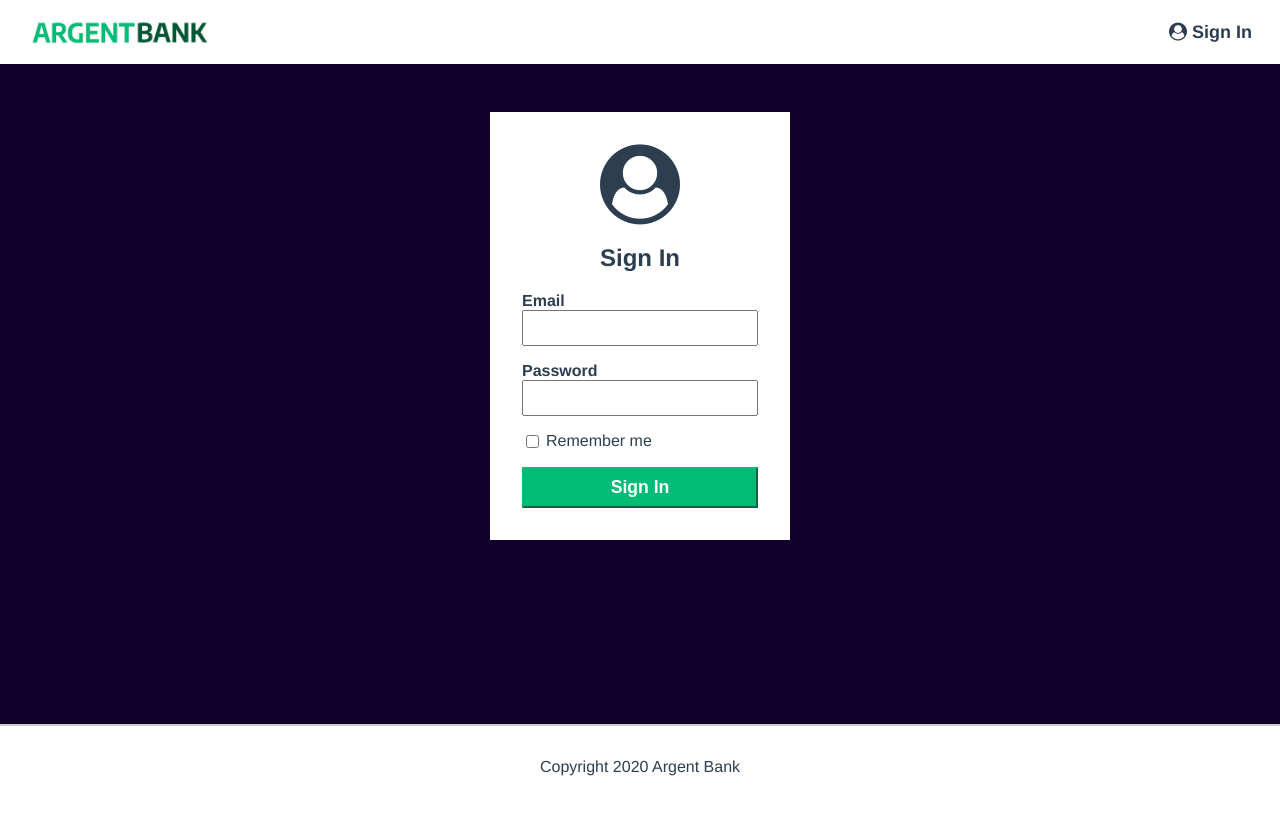
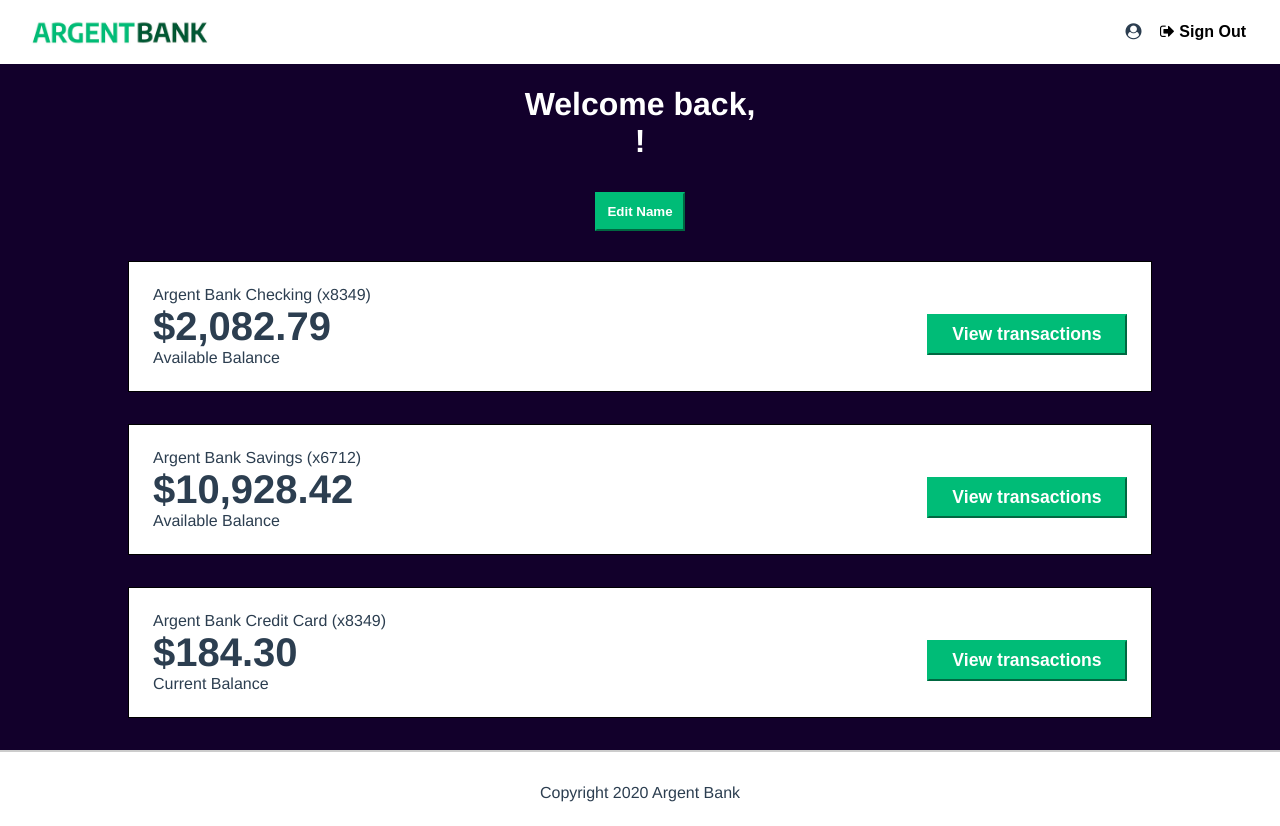
Before and after one commit to fcl-03/argent-bank, a React (Vite) app: page /profile in a window 1280 px wide. Before the commit this address led to /login. Before the commit the page ends 800 px from the top, so only its background shows below. Built offline with nearby package versions, Linux system fonts and the light colour scheme; no server answers; sample sign-in values are in the browser's storage.

Commit message:
Fix routes casing, remove console.logs, add error handling

```diff
--- a/src/App.jsx
+++ b/src/App.jsx
@@ -1,4 +1,3 @@
-import './App.css'
 import { Route, Routes } from 'react-router-dom'
 import Home from './pages/Home';
 import Login from './pages/Login';
--- /dev/null
+++ b/src/components/Account.jsx
@@ -0,0 +1,16 @@
+function Account({ amount, title, description }) {
+  return (
+    <section className="account">
+        <div className="account-content-wrapper">
+            <h3 className="account-title">{title}</h3>
+            <p className="account-amount">{amount}</p>
+            <p className="account-amount-description">{description}</p>
+        </div>
+        <div className="account-content-wrapper cta">
+            <button className="transaction-button">View transactions</button>
+        </div>
+    </section>
+  )
+}
+
+export default Account
--- a/src/components/Navbar.jsx
+++ b/src/components/Navbar.jsx
@@ -31,7 +31,7 @@ function Navbar() {
         <div>
             {isLoggedIn ? (
                 <>
-                <Link className="main-nav-item" to="/Profile">
+                <Link className="main-nav-item" to="/profile">
                     <i className="fa fa-user-circle"></i>
                     {' '}{user?.firstName}
                 </Link>
@@ -40,7 +40,7 @@ function Navbar() {
                 </button>
                 </>
             ) : (
-                <Link className="main-nav-item" to="/Login">
+                <Link className="main-nav-item" to="/login">
                     <i className="fa fa-user-circle"></i>
                 {' '}Sign In
                 </Link>
--- a/src/components/PrivateRoute.jsx
+++ b/src/components/PrivateRoute.jsx
@@ -4,7 +4,7 @@ import { useSelector } from 'react-redux'
 function PrivateRoute({ children }) {
   const isLoggedIn = useSelector((state) => state.auth.isLoggedIn)
 
-  return isLoggedIn ? children : <Navigate to="/login" />
+  return isLoggedIn ? children : <Navigate to="/" />
 }
 
 export default PrivateRoute
--- a/src/index.css
+++ b/src/index.css
@@ -66,7 +66,7 @@ button {
   margin-right: 0.5rem;
   background: none;
   border: none;
-  font-size: large;
+  font-size: 16px;
   font-weight: bold;
 }
 
@@ -142,6 +142,7 @@ button {
   display: flex;
   border-color: #00bc77;
   background-color: #00bc77;
+  margin-bottom: 30px;
 }
 
 .edit-form label {
@@ -311,6 +312,7 @@ button {
   color: #fff;
   font-weight: bold;
   padding: 10px;
+  margin-bottom: 30px;
 }
 
 .header {
--- a/src/pages/Login.jsx
+++ b/src/pages/Login.jsx
@@ -2,6 +2,7 @@ import { useState } from 'react'
 import { useDispatch } from 'react-redux'
 import { login } from '../store/authSlice'
 import { useNavigate } from 'react-router-dom'
+import { loginUser } from '../services/api'
 
 function Login() {
     const [email, setEmail] = useState('')
@@ -9,33 +10,25 @@ function Login() {
     const [error, setError] = useState('')
     const navigate = useNavigate()
     const dispatch = useDispatch()
+
     async function handleSubmit(event) {
         event.preventDefault()
 
-        const response = await fetch('http://localhost:3001/api/v1/user/login', {
-            method: 'POST',
-            headers: {
-                'Content-Type': 'application/json'
-            },
-            body: JSON.stringify({
-                email: email,
-                password: password
-            })
-        })
+        try {
+            const data = await loginUser(email, password)
 
-        const data = await response.json()
-        console.log(data)
-
-        if (data.status === 200) {
-            dispatch(login({ token: data.body.token }))
-            navigate('/profile')
-        } else {
-            setError('Invalid email or password')
+            if (data.status === 200) {
+                dispatch(login({ token: data.body.token }))
+                navigate('/profile')
+            } else {
+                setError('Invalid email or password')
+            }
+        } catch {
+            setError('Unable to connect to the server')
         }
     }
 
   return (
-
     <main className="main bg-dark">
       <section className="sign-in-content">
         <i className="fa fa-user-circle sign-in-icon"></i>
@@ -58,7 +51,6 @@ function Login() {
         </form>
       </section>
     </main>
-
   )
 }
 
--- a/src/pages/Profile.jsx
+++ b/src/pages/Profile.jsx
@@ -1,8 +1,9 @@
 import { useSelector } from 'react-redux'
-import { useEffect } from 'react'
+import { useEffect, useState } from 'react'
 import { setUser } from '../store/authSlice'
 import { useDispatch } from 'react-redux'
-import { useState } from 'react'
+import { fetchUserProfile, updateUserProfile } from '../services/api'
+import Account from '../components/Account'
 
 function Profile() {
 
@@ -11,69 +12,74 @@ function Profile() {
     const dispatch = useDispatch()
     const user = useSelector((state) => state.auth.user)
     const token = useSelector((state) => state.auth.token)
-    console.log(token)
-    console.log(user)
 
         useEffect(() => {
             async function fetchProfile() {
-            const response = await fetch('http://localhost:3001/api/v1/user/profile', {
-                    method: 'GET',
-                    headers: {
-                    'Authorization': `Bearer ${token}`
-                    },
-            })
-            const data = await response.json()
-            console.log(data)
-            dispatch(setUser(data.body))
+                try {
+                    const data = await fetchUserProfile(token)
+                    dispatch(setUser(data.body))
+                } catch {
+                    console.error('Failed to fetch profile')
+                }
             }
             fetchProfile()
-        }, [])
+        }, [dispatch, token])
 
     async function handleSaveUserName(event) {
         event.preventDefault()
-    const response = await fetch('http://localhost:3001/api/v1/user/profile', {
-            method: 'PUT',
-            headers: {
-            'Authorization': `Bearer ${token}`,
-            'Content-Type': 'application/json'
-            },
-            body: JSON.stringify({ userName: newUserName })
-    })
-    const data = await response.json()
-    dispatch (setUser(data.body))
-    setIsEditing(false)
+        try {
+            const data = await updateUserProfile(token, newUserName)
+            dispatch(setUser(data.body))
+            setIsEditing(false)
+        } catch {
+            console.error('Failed to update username')
+        }
     }
 
-
     return (
-
         <main className="main bg-dark">
         <div className="header">
-            <h1>Welcome back, {user?.firstName} {user?.lastName}!</h1>
+            <h1>Welcome back,<br /> {user?.firstName} {user?.lastName}!</h1>
         </div>
             {isEditing ? (
                 <form className='edit-form' onSubmit={handleSaveUserName}>
                 <div className="input-firstname">
                     <label htmlFor="firstName">First name: </label>
-                    <input type='firstname' disabled id='fistname' placeholder={user?.firstName}/>
+                    <input type='text' disabled id='firstname' placeholder={user?.firstName}/>
                 </div>
                 <div className="input-lastname">
                     <label htmlFor="lastName">Last name: </label>
-                    <input type='lastname' disabled id='lastname' placeholder={user?.lastName}/>
+                    <input type='text' disabled id='lastname' placeholder={user?.lastName}/>
                 </div>
                 <div className="input-pseudo">
                     <label htmlFor="pseudo">User name: </label>
-                   <input type="username" id="pseudo" placeholder={user?.userName} value={newUserName} onChange={(e) => setNewUserName(e.target.value)} />
+                   <input type="text" id="pseudo" placeholder={user?.userName} value={newUserName} onChange={(e) => setNewUserName(e.target.value)} />
                 </div>
                 <div className='buttons'>
-                <button>Save</button> <button onClick={() => setIsEditing(false)}>Cancel</button>
+                <button>Save</button> <button type="button" onClick={() => setIsEditing(false)}>Cancel</button>
                 </div>
                 </form>
             ):(
                 <button onClick={() => setIsEditing(true)} className='edit-button'>Edit Name</button>
             )}
+
+            {/* Données statiques — l'API ne fournit pas encore les comptes */}
+            <Account
+                title="Argent Bank Checking (x8349)"
+                amount="$2,082.79"
+                description="Available Balance"
+            />
+            <Account
+                title="Argent Bank Savings (x6712)"
+                amount="$10,928.42"
+                description="Available Balance"
+            />
+            <Account
+                title="Argent Bank Credit Card (x8349)"
+                amount="$184.30"
+                description="Current Balance"
+            />
         </main>
-
     )
 }
 
--- /dev/null
+++ b/src/services/api.js
@@ -0,0 +1,30 @@
+const API_URL = import.meta.env.VITE_API_URL
+
+export async function loginUser(email, password) {
+  const response = await fetch(`${API_URL}/user/login`, {
+    method: 'POST',
+    headers: { 'Content-Type': 'application/json' },
+    body: JSON.stringify({ email, password }),
+  })
+  return response.json()
+}
+
+export async function fetchUserProfile(token) {
+  const response = await fetch(`${API_URL}/user/profile`, {
+    method: 'GET',
+    headers: { Authorization: `Bearer ${token}` },
+  })
+  return response.json()
+}
+
+export async function updateUserProfile(token, userName) {
+  const response = await fetch(`${API_URL}/user/profile`, {
+    method: 'PUT',
+    headers: {
+      Authorization: `Bearer ${token}`,
+      'Content-Type': 'application/json',
+    },
+    body: JSON.stringify({ userName }),
+  })
+  return response.json()
+}
--- a/src/store/authSlice.js
+++ b/src/store/authSlice.js
@@ -3,19 +3,21 @@ import { createSlice } from "@reduxjs/toolkit";
 const authSlice = createSlice({
   name: "auth",
   initialState: {
-    token: null,
+    token: localStorage.getItem("token") || null,
     user: null,
-    isLoggedIn: false,
+    isLoggedIn: !!localStorage.getItem("token"),
   },
   reducers: {
     login: (state, action) => {
       state.token = action.payload.token;
       state.isLoggedIn = true;
+      localStorage.setItem("token", action.payload.token);
     },
     logout: (state) => {
       state.token = null;
       state.user = null;
       state.isLoggedIn = false;
+      localStorage.removeItem("token");
     },
     setUser: (state, action) => {
       state.user = action.payload;
```
Also changed, not shown: src/App.css (deleted), 1 other file (tests, documents, lock files or other folders).
